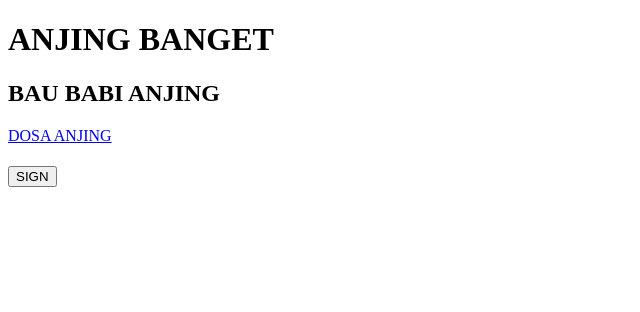
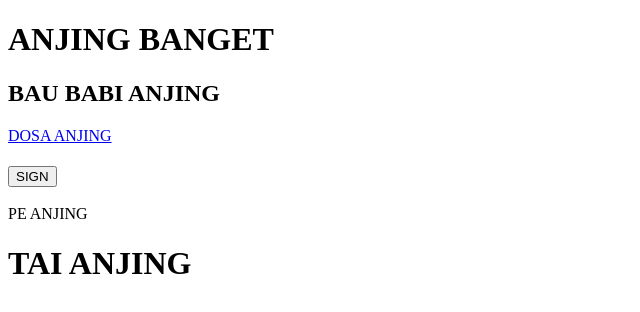
Before and after one commit to JunYWS/gatauakunub, a plain HTML site: page index.html in a window 1280 px wide. Shown: the whole page, without its empty margins (0-640 px from the left). Drawn offline with Linux system fonts and the light colour scheme.

Commit message:
ganti index boss

```diff
--- a/index.html
+++ b/index.html
@@ -7,4 +7,7 @@
     <h2 class="babi">BAU BABI ANJING</h2>
     <a href="https://id.wikipedia.org/wiki/Babi">DOSA ANJING</a>
     <h3 class="tombol"><button>SIGN</button></h3>
+    <p>PE ANJING</p>
+    <H1>TAI ANJING</H1>
+
 </body>
```
